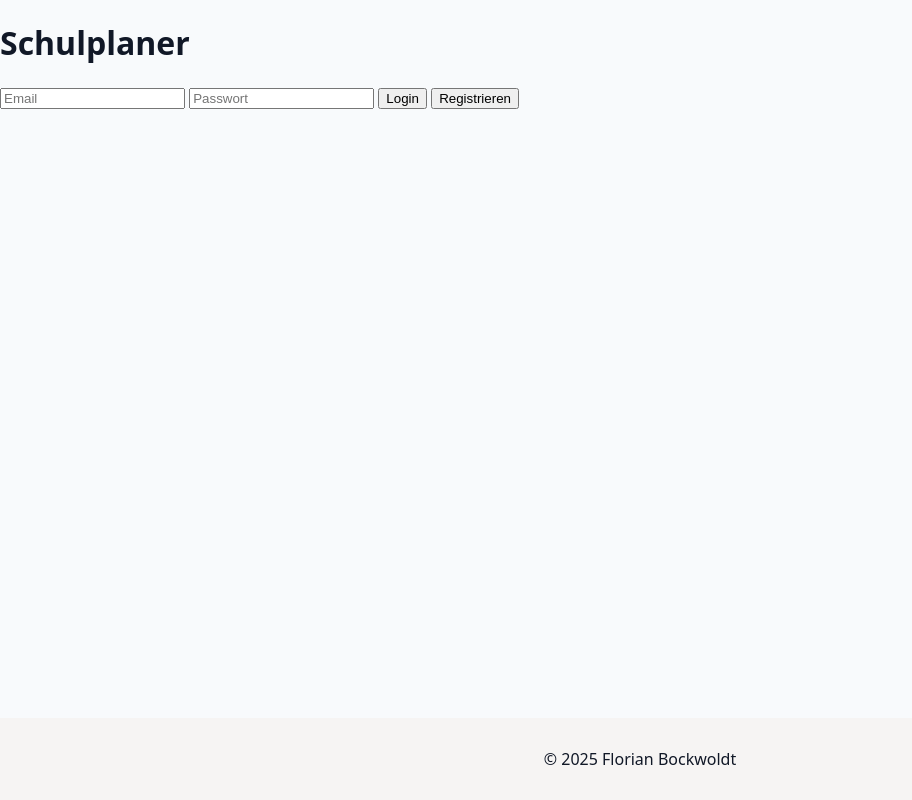
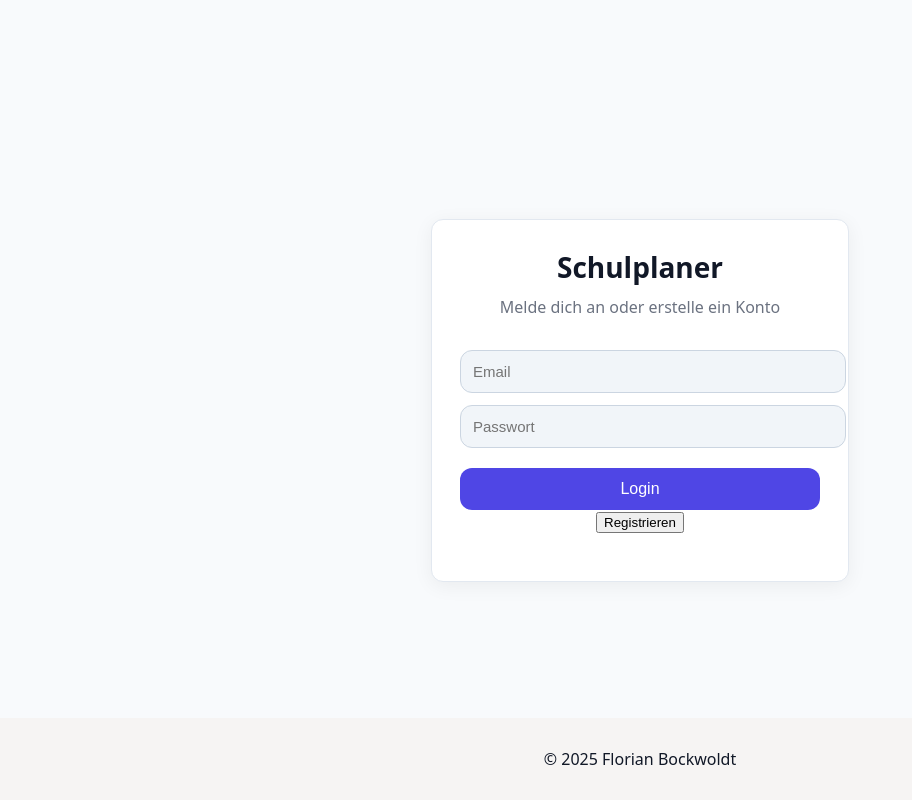
Before and after one commit to Florianboc/Schulplaner, a plain HTML site: page index.html in a window 1280 px wide. Shown: the whole page, without its empty margins (0-912 px from the left). Drawn offline with nearby package versions, Linux system fonts and the light colour scheme.

Commit message:
Refactor login page HTML structure and styles
Updated the HTML structure for the login page, including new classes for styling and improved layout.

```diff
--- a/index.html
+++ b/index.html
@@ -9,19 +9,26 @@
 
 <body>
 
-<div class="container">
+<body>
+
+<div class="login-wrapper">
+    <div class="login-card">
+
         <h1>Schulplaner</h1>
+        <p class="subtitle">Melde dich an oder erstelle ein Konto</p>
 
         <div id="auth-area">
-    <input id="email" type="email" placeholder="Email">
-    <input id="password" type="password" placeholder="Passwort">
 
-    <input id="name" type="text" placeholder="Vollständiger Name" style="display:none;">
+            <input id="email" type="email" class="login-input" placeholder="Email">
+            <input id="password" type="password" class="login-input" placeholder="Passwort">
 
-    <button id="login-btn">Login</button>
-    <button id="toggle-signup-btn">Registrieren</button>
+            <input id="name" type="text" class="login-input" placeholder="Vollständiger Name" style="display:none;">
 
-    <p id="msg"></p>
+            <button id="login-btn" class="login-btn">Login</button>
+
+            <button id="toggle-signup-btn" class="secondary-btn">Registrieren</button>
+
+            <p id="msg" class="error-msg"></p>
 
             <p id="email-confirm-info" class="info-msg" style="display:none;">
                 📩 Bitte bestätige deine E-Mail-Adresse!
@@ -31,12 +38,17 @@
             </p>
         </div>
     </div>
+</div>
 
-<script src="app.js"></script>
 <footer>
     <p class="copyright-text">
         &copy; 2025 Florian Bockwoldt
     </p>
 </footer>
+
+<script src="app.js"></script>
+
+</body>
+
 </body>
 </html>
```
Lines whose indentation alone changed are shown as unchanged.
